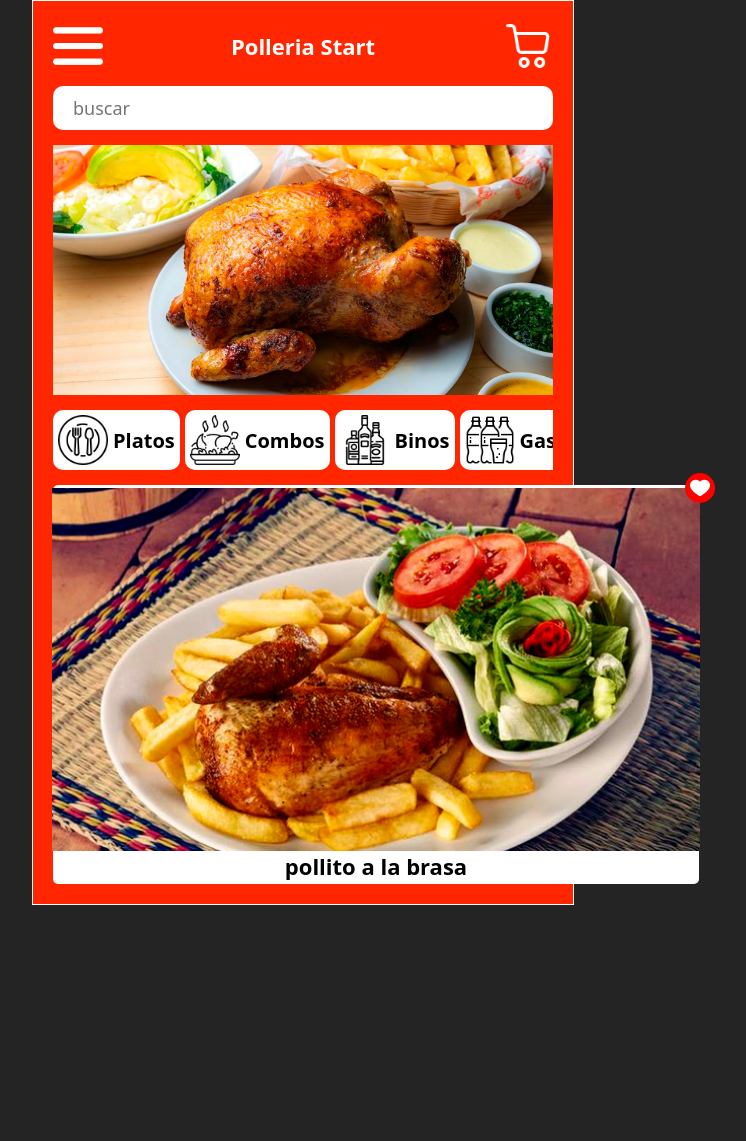
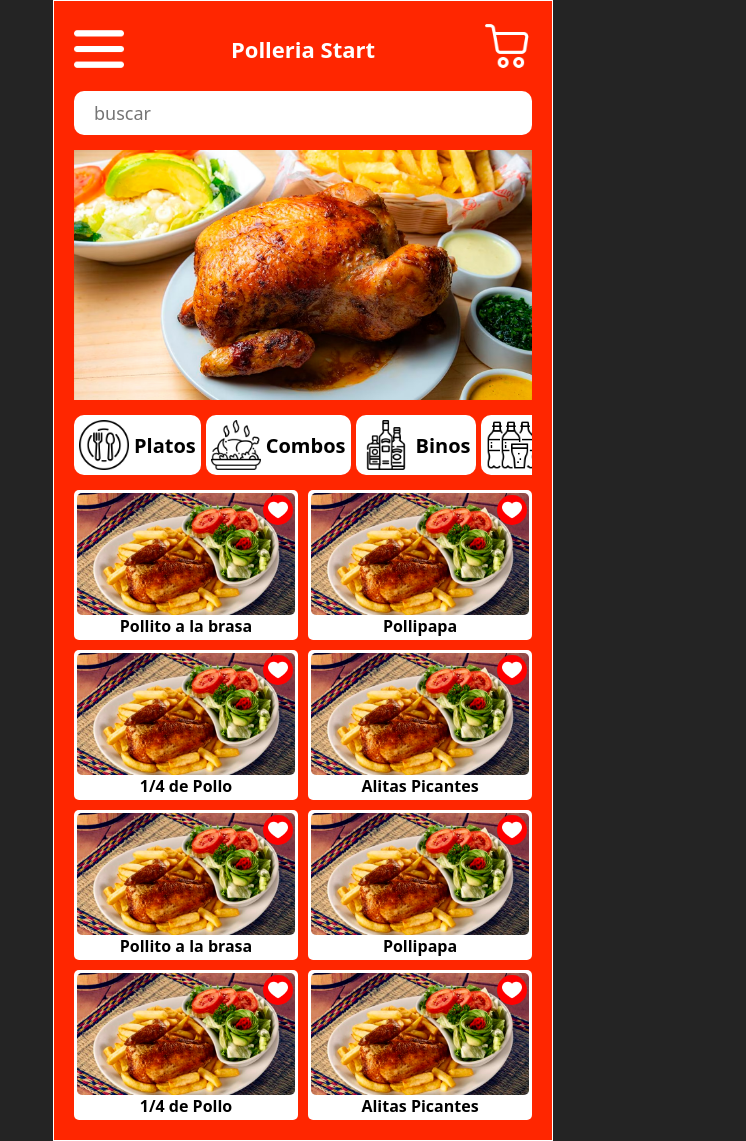
Before and after one commit to Luan-nee/Polleria_start, a PHP site: page /pollo_estar/index.php?opcion=productos in a window 1280 px wide. Shown: the whole page, without its empty margins (337-1083 px from the left). Before the commit the page ends 905 px from the top, so only its background shows below. Run offline with PHP 8.4, Linux system fonts and the light colour scheme; grey boxes are pictures that could not be loaded.

Commit message:
Realizando algunos cambios al apartados de favoritos dentro de la pagina principal

```diff
--- a/controller/ModeloController.php
+++ b/controller/ModeloController.php
@@ -15,6 +15,9 @@
         static function productos(){
             require_once("./view/productos.php");
         }
+        static function carrito(){
+            require_once("./view/carrito.php");
+        }
         /*
         static function login(){
             require_once("./view/login.php");
--- /dev/null
+++ b/view/carrito.php
@@ -0,0 +1 @@
+<h1>Apartado del carrito</h1>
--- a/view/css-component/favorito.css
+++ b/view/css-component/favorito.css
@@ -4,42 +4,46 @@
   flex-direction: column;
   align-items: center;
   box-sizing: border-box;
+  padding: 3px;
   border-radius: 5px;
-  padding: 3px;
+
+  position: relative;
 }
 .favorito p{
   color: black;
-  font-size: 22px;
+  font-size: 16px;
   font-weight: 700;
 }
 
-.foto-producto{
-  position: relative;
-
-}
-
-.imagen-producto{
-  object-fit: cover;
-  height: 100%;
-}
-
 .corazon{
+  background-color: red;
+  width: 30px;
+  height: 30px;
   display: flex;
   justify-content: center;
   align-items: center;
+  box-sizing: border-box;
+  padding: 5px;
+  border-radius: 50%;
 
   position: absolute;
-  top: -15px;
-  right: -15px;
-
-  background-color: red;
-  width: 30px;
-  height: 30px;
-  border-radius: 50%;
-  box-sizing: border-box;
-  padding: 5px;
+  top: 5px;
+  right: 5px;
 }
 .corazon img{
   object-fit: cover;
   width: 100%;
 }
+
+.foto-producto{
+  width: 100%;
+  display: flex;
+  justify-content: center;
+  align-items: center;
+  border-radius: 5px;
+  overflow: hidden;
+}
+.foto-producto img{
+  object-fit: cover;
+  width: 100%;
+}
--- a/view/css/productos.css
+++ b/view/css/productos.css
@@ -3,6 +3,7 @@
   display: flex;
   flex-direction: column;
   border: 1px white solid;
+  box-sizing: border-box;
   padding: 20px;
   gap: 15px;
 }
@@ -71,6 +72,6 @@ ELEMENTOS DENTRO DE PRODUCTOS-CONTEINER-FAVORITOS
 -------------------------------------------------- */
 .productos-conteiner-favoritos{
   display: grid;
-  grid-template-columns: repeat(2,1fr);
+  grid-template-columns: repeat(auto-fit,minmax(150px, 1fr));
   gap: 10px;
 }
--- a/view/layout/favorito-component.php
+++ b/view/layout/favorito-component.php
@@ -1,11 +1,11 @@
 <?php function favorito($urlImg, $nombreProducto){ ?>
   <article class="favorito">
+    <div class="corazon">
+      <img src="view/icon/corazon.png" alt="">
+    </div>
 
     <div class="foto-producto">
-      <div class="corazon">
-        <img src="view/icon/corazon.png" alt="">
-      </div>
-      <img class="imagen-producto" src="<?php echo $urlImg;?>" alt="">
+      <img src="<?php echo $urlImg;?>" alt="">
     </div>
 
     <p><?php echo $nombreProducto;?></p>
--- a/view/productos.php
+++ b/view/productos.php
@@ -2,7 +2,7 @@
 require_once("view/layout/categoria-component.php");
 require_once("view/layout/favorito-component.php");
 
-include("view/layout/header.php");
+include_once("view/layout/header.php");
 ?>
   <title>PRODUCTOS</title>
   <link rel="stylesheet" href="view/css/main.css">
@@ -15,7 +15,9 @@ include("view/layout/header.php");
     <header class="productos-cabecera">
       <img src="view/icon/menu.png" alt="">
       <p>Polleria Start</p>
-      <img src="view/icon/carrito.png" alt="">
+      <a href="index.php?opcion=">
+        <img src="view/icon/carrito.png" alt="">
+      </a>
     </header>
     <input class="productos-buscador" type="search" placeholder="buscar">
     <div class="productos-ofertas">
@@ -32,7 +34,14 @@ include("view/layout/header.php");
     </section>
     <section class="productos-conteiner-favoritos">
       <?php
-        favorito('view/img/plato-de-comida.png', "pollito a la brasa");
+        favorito('view/img/plato-de-comida.png', "Pollito a la brasa");
+        favorito('view/img/plato-de-comida.png', "Pollipapa");
+        favorito('view/img/plato-de-comida.png', "1/4 de Pollo");
+        favorito('view/img/plato-de-comida.png', "Alitas Picantes");
+        favorito('view/img/plato-de-comida.png', "Pollito a la brasa");
+        favorito('view/img/plato-de-comida.png', "Pollipapa");
+        favorito('view/img/plato-de-comida.png', "1/4 de Pollo");
+        favorito('view/img/plato-de-comida.png', "Alitas Picantes");
       ?>
     </section>
   </section>
```
